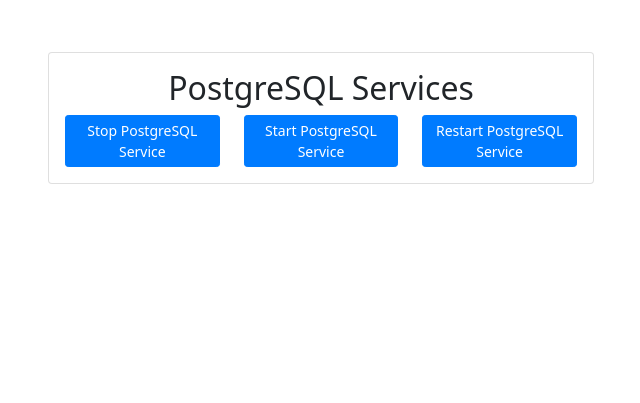
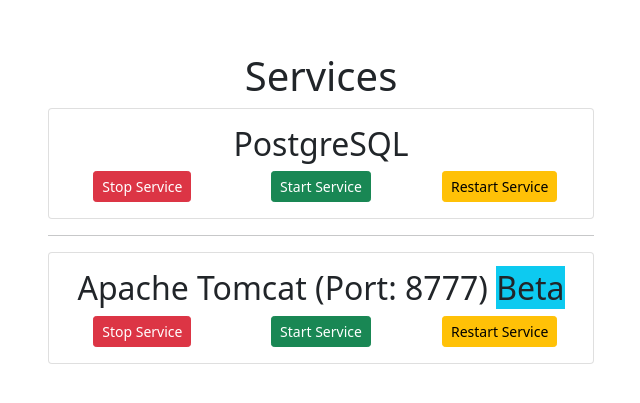
Before and after one commit to agripramadio29/legacy_app, a Django app: page / in a window 1280 px wide. Shown: the part 56-459 px from the top of the page, without its empty margins (319-959 px from the left). Run offline with Django 4.2, Linux system fonts and the light colour scheme; some libraries are stand-ins or nearby versions.

Commit message:
added about.html

```diff
--- a/legacy_app/urls.py
+++ b/legacy_app/urls.py
@@ -15,7 +15,7 @@ Including another URLconf
 """
 from django.contrib import admin
 from django.urls import path
-from pages.views import home_view, pg_stop, pg_start, pg_restart
+from pages.views import home_view, pg_stop, pg_start, pg_restart, about
 
 urlpatterns = [
     path('admin/', admin.site.urls),
@@ -23,5 +23,6 @@ urlpatterns = [
     path('execute_bash_script/', pg_stop, name='pg_stop'),
     path('execute_bash_script/', pg_start, name='pg_start'),
     path('execute_bash_script/', pg_restart, name='pg_restart'),
+    path('about/', about, name="about")
 
 ]
--- /dev/null
+++ b/requirements.txt
@@ -0,0 +1 @@
+Django==4.1.7
--- a/templates/index.html
+++ b/templates/index.html
@@ -14,7 +14,7 @@
     <!-- Navbar -->
     <nav class="navbar navbar-expand-lg navbar-dark bg-dark fixed-top">
         <div class="container">
-            <a class="navbar-brand text-center" href="#" style="width: 100%;">Legacy</a>
+            <a class="navbar-brand text-center" href="{% url 'about' %}" style="width: 100%;">Legacy</a>
         </div>
     </nav>
 
@@ -22,26 +22,53 @@
     <div class="container">
         <div class="row justify-content-center mt-5">
             <div class="col-md-6">
+                <h1 class="text-center">Services</h1>
                 <div class="card">
                     <div class="card-body text-center">
-                        <h2>PostgreSQL Services</h2>
+                        <h2>PostgreSQL</h2>
                         <div class="row">
                             <div class="col-4">
                                 <form action="{% url 'pg_stop' %}" method="post">
                                     {% csrf_token %}
-                                    <button type="submit" class="btn btn-sm btn-custom">Stop PostgreSQL Service</button>
+                                    <button type="submit" class="btn btn-sm btn-danger">Stop Service</button>
                                 </form>
                             </div>
                             <div class="col-4">
                                 <form action="{% url 'pg_start' %}" method="post">
                                     {% csrf_token %}
-                                    <button type="submit" class="btn btn-sm btn-custom">Start PostgreSQL Service</button>
+                                    <button type="submit" class="btn btn-sm btn-success">Start Service</button>
                                 </form>
                             </div>
                             <div class="col-4">
                                 <form action="{% url 'pg_restart' %}" method="post">
                                     {% csrf_token %}
-                                    <button type="submit" class="btn btn-sm btn-custom">Restart PostgreSQL Service</button>
+                                    <button type="submit" class="btn btn-sm btn-warning">Restart Service</button>
+                                </form>
+                            </div>
+                        </div>
+                    </div>
+                </div>
+                <hr />
+                <div class="card">
+                    <div class="card-body text-center">
+                        <h2>Apache Tomcat (Port: 8777) <span class="bg-info">Beta</span></h2>
+                        <div class="row">
+                            <div class="col-4">
+                                <form method="post">
+                                    {% csrf_token %}
+                                    <button type="submit" class="btn btn-sm btn-danger">Stop Service</button>
+                                </form>
+                            </div>
+                            <div class="col-4">
+                                <form method="post">
+                                    {% csrf_token %}
+                                    <button type="submit" class="btn btn-sm btn-success">Start Service</button>
+                                </form>
+                            </div>
+                            <div class="col-4">
+                                <form method="post">
+                                    {% csrf_token %}
+                                    <button type="submit" class="btn btn-sm btn-warning">Restart Service</button>
                                 </form>
                             </div>
                         </div>
```
Also changed, not shown: templates/about.html (added, +34 -0 lines).
